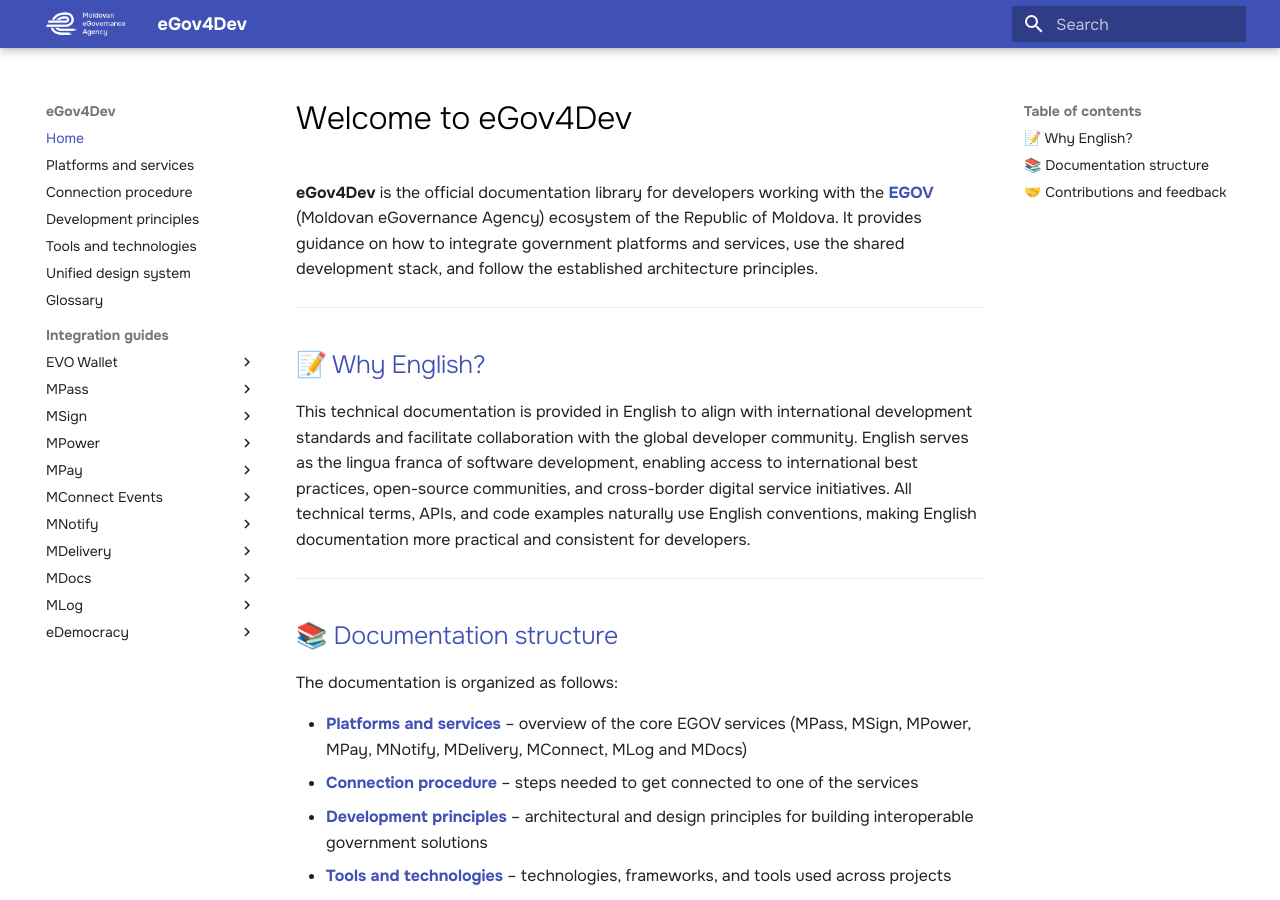
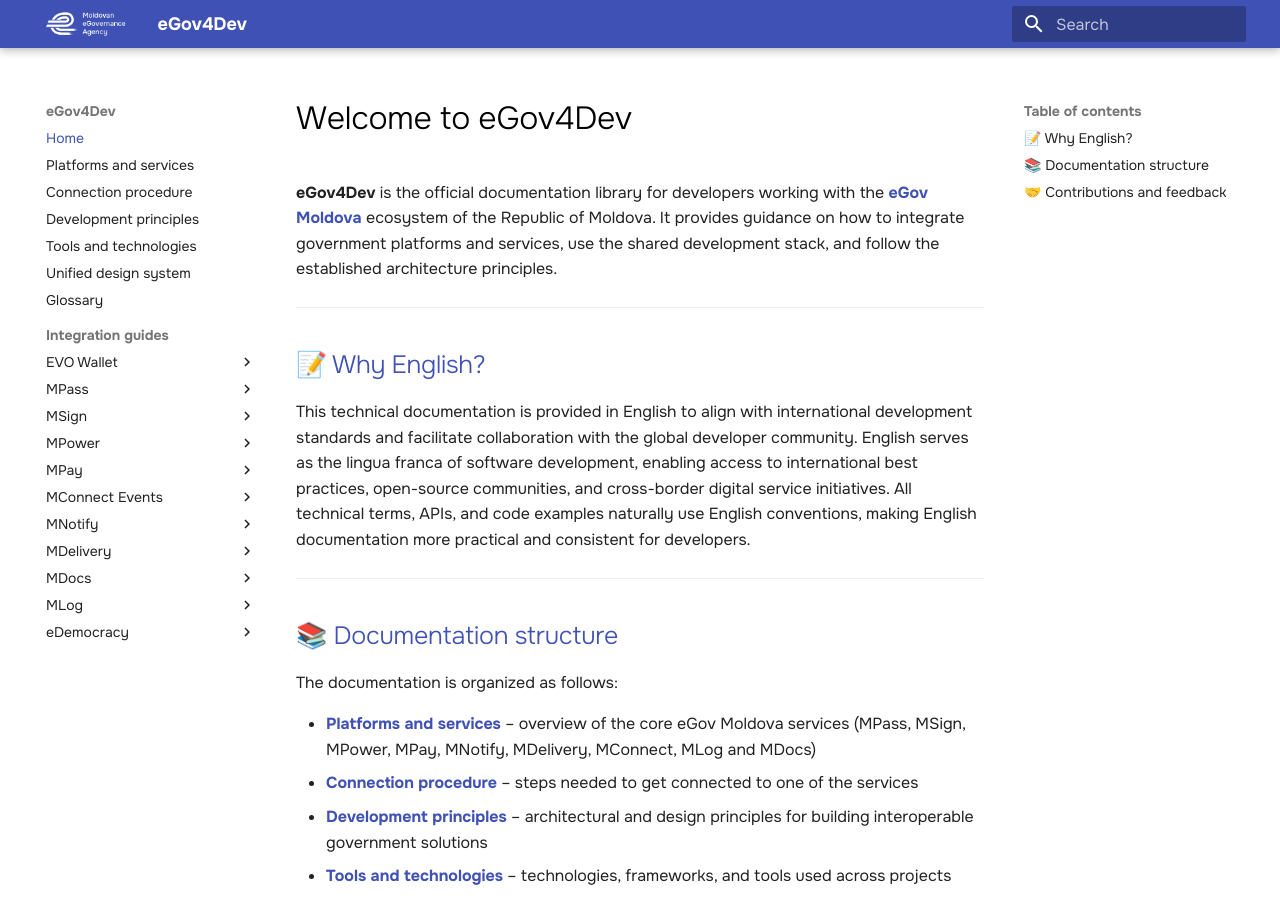
Before and after one commit to egov-moldova/egov4dev, an MkDocs documentation site: the page built from docs/index.md, in a window 1280 px wide and 900 px high. Built offline with MkDocs 1.6.1 and Material for MkDocs 9.7.7, drawn with Linux system fonts in a browser that asks for light colours.

Commit message:
Update index.md

```diff
--- a/docs/index.md
+++ b/docs/index.md
@@ -1,6 +1,6 @@
 # Welcome to eGov4Dev
 
-  **eGov4Dev** is the official documentation library for developers working with the [**EGOV**](https://egov.md) (Moldovan eGovernance Agency) ecosystem of the Republic of Moldova. It provides guidance on how to integrate government platforms and services, use the shared development stack, and follow the established architecture principles.
+  **eGov4Dev** is the official documentation library for developers working with the [**eGov Moldova**](https://egov.md) ecosystem of the Republic of Moldova. It provides guidance on how to integrate government platforms and services, use the shared development stack, and follow the established architecture principles.
 
 ---
 
@@ -14,7 +14,7 @@
 
 The documentation is organized as follows:
 
-- **[Platforms and services](platforms/)** – overview of the core EGOV services (MPass, MSign, MPower, MPay, MNotify, MDelivery, MConnect, MLog and MDocs)
+- **[Platforms and services](platforms/)** – overview of the core eGov Moldova services (MPass, MSign, MPower, MPay, MNotify, MDelivery, MConnect, MLog and MDocs)
 - **[Connection procedure](platforms/procedure.md)** – steps needed to get connected to one of the services
 - **[Development principles](principles/architecture.md)** – architectural and design principles for building interoperable government solutions
 - **[Tools and technologies](tools/technologies.md)** – technologies, frameworks, and tools used across projects
```
